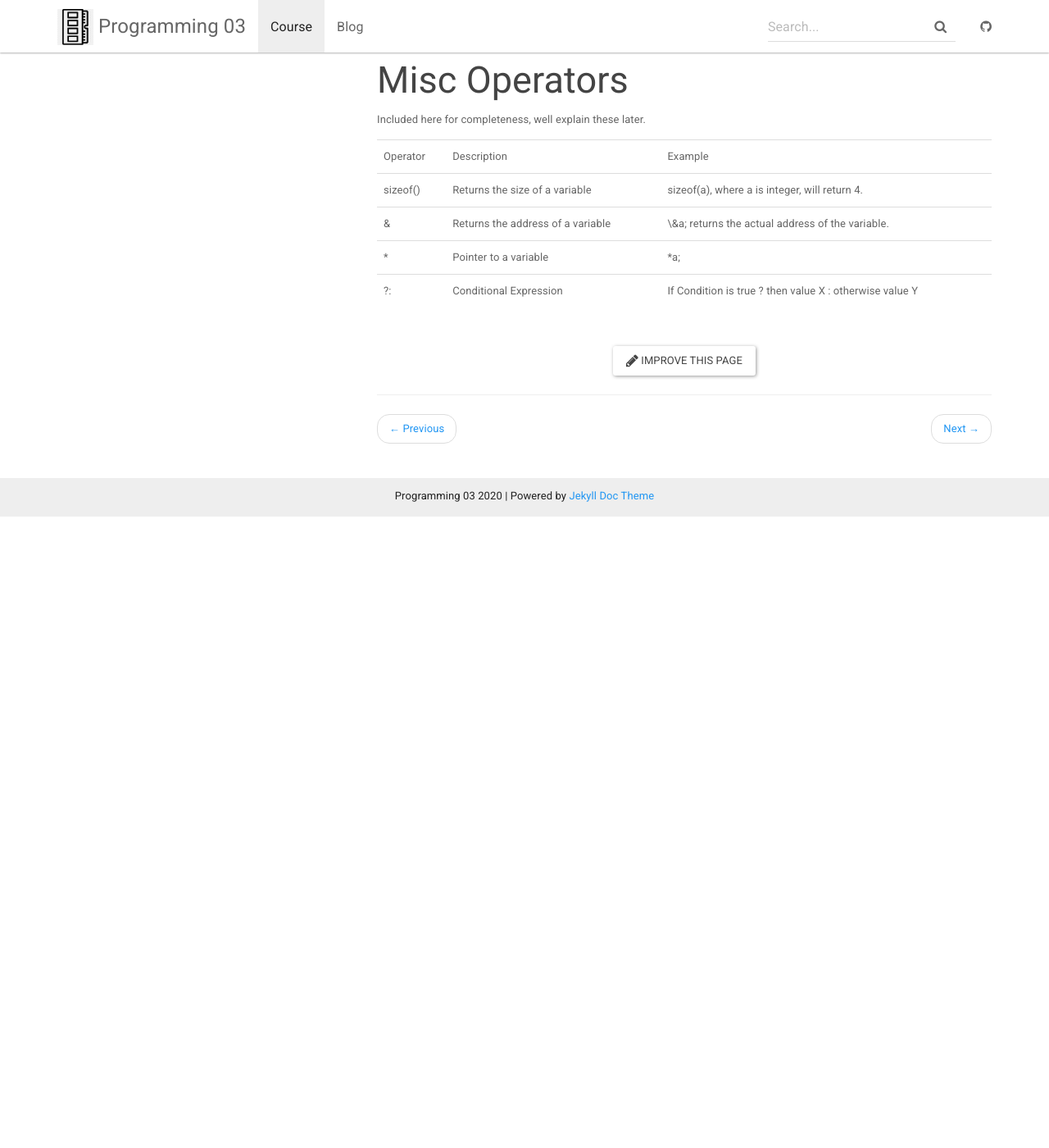
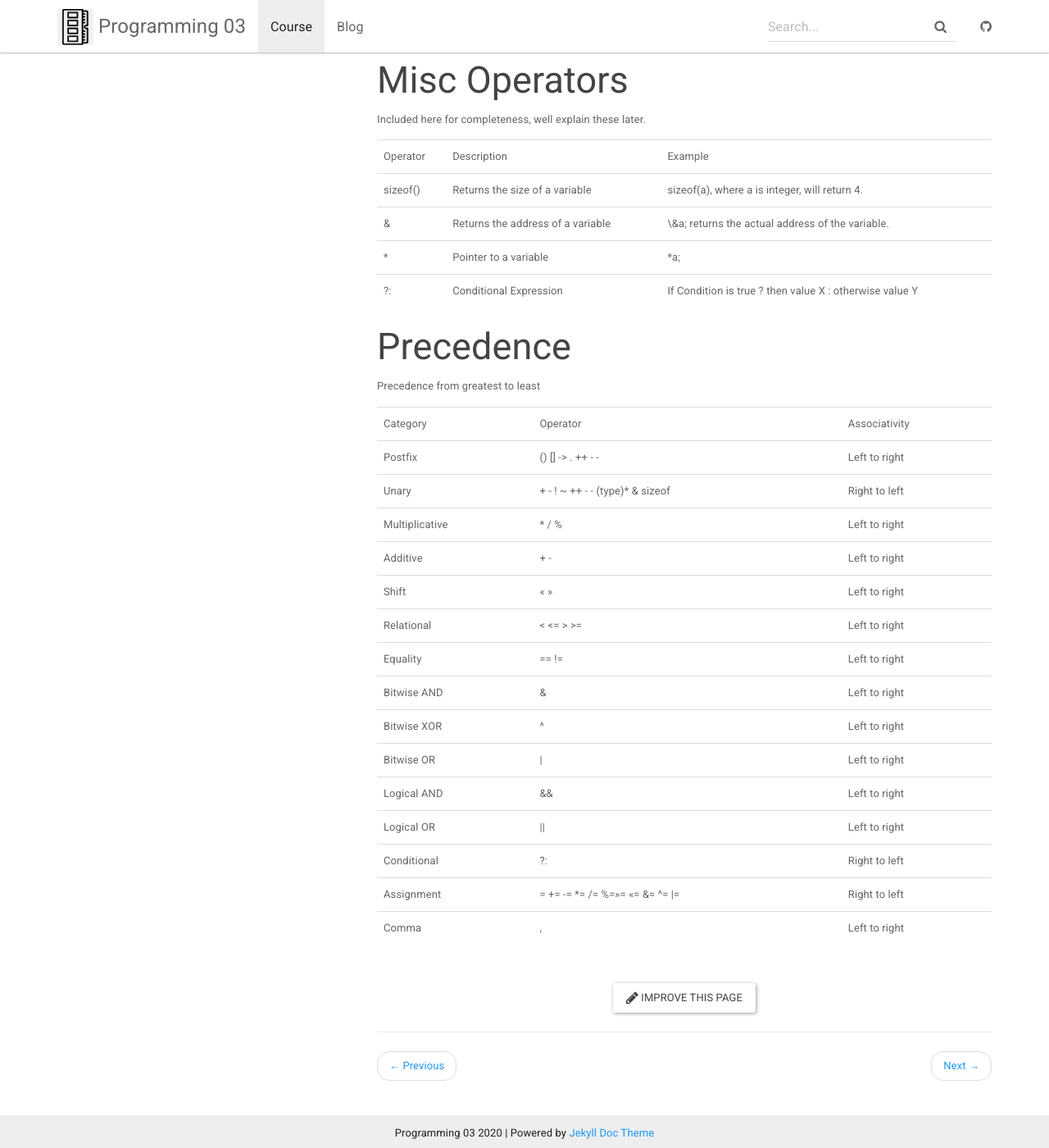
Before and after one commit to andyguestysj/prog03, a Jekyll site: the page built from _docs/topics/2-c/c-04.md, in a window 1280 px wide and 1400 px high, scrolled down 3084 px. Shown: the whole window at 82% size. Built offline with Jekyll 4.4.1, drawn with Linux system fonts in a browser that asks for light colours; before the commit the page ends 3714 px from its top, so only the background shows below that.

Commit message:
C Language

```diff
--- a/_docs/topics/2-c/c-04.md
+++ b/_docs/topics/2-c/c-04.md
@@ -92,3 +92,23 @@ Included here for completeness, well explain these later.
 | & | Returns the address of a variable | \&a; returns the actual address of the variable. |
 | * | Pointer to a variable | *a; |
 | ?: | Conditional Expression | If Condition is true ? then value X : otherwise value Y |
+
+## Precedence
+Precedence from greatest to least
+
+| Category | Operator | Associativity |
+| Postfix | () [] -> . ++ - - | Left to right |
+| Unary | + - ! ~ ++ - - (type)* & sizeof | Right to left |
+| Multiplicative | * / % | Left to right |
+| Additive | + - | Left to right |
+| Shift | << >> | Left to right |
+| Relational | < <= > >= | Left to right |
+| Equality | == != | Left to right |
+| Bitwise AND | & | Left to right |
+| Bitwise XOR | ^ | Left to right |
+| Bitwise OR | \| | Left to right |
+| Logical AND | && | Left to right |
+| Logical OR | \|\| | Left to right |
+| Conditional | ?: | Right to left |
+| Assignment | = += -= *= /= %=>>= <<= &= ^= \|= | Right to left |
+| Comma | , | Left to right |
```
